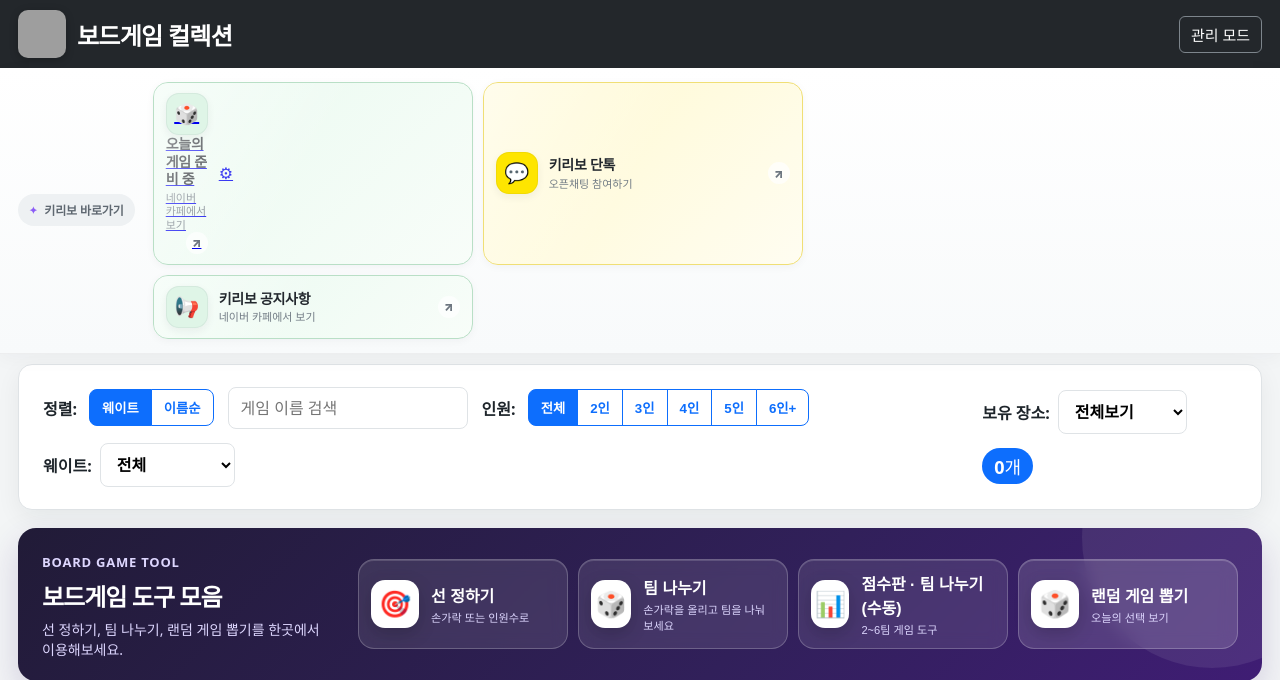
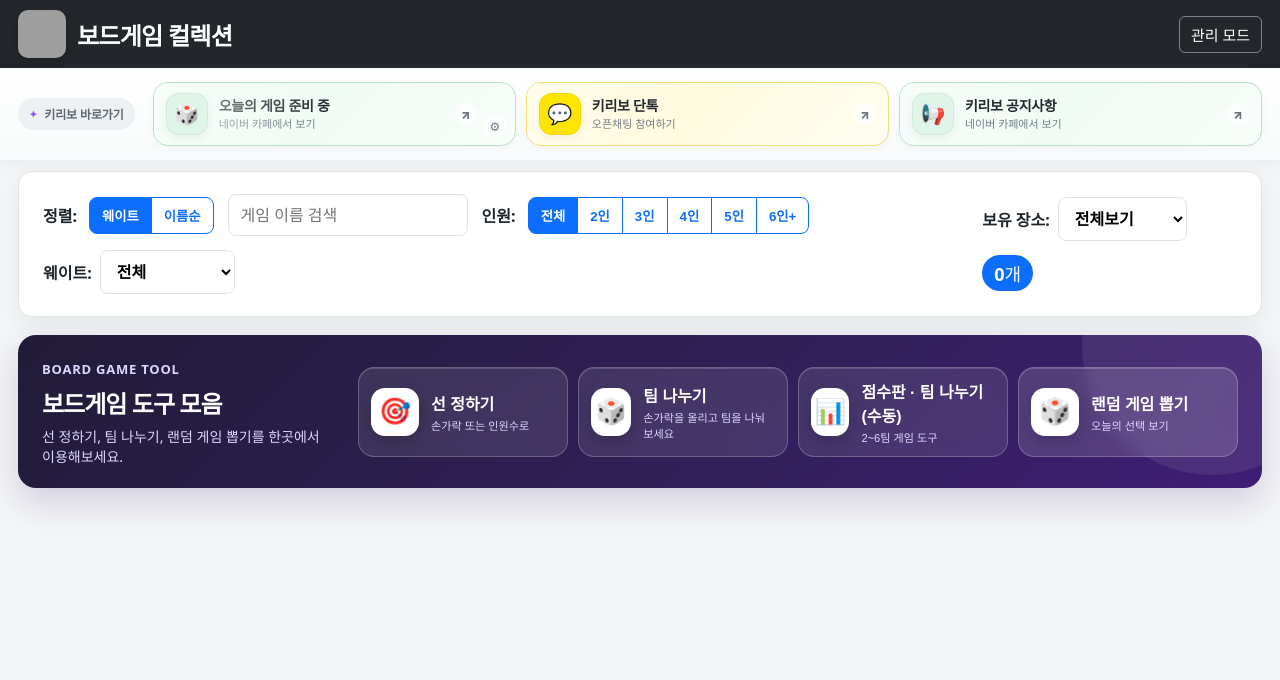
Before and after one commit to blissmovie0109-eng/club-boardgame-shelf, a Flask app: page / in a window 1280 px wide. Shown: the top 680 px of the page. Run offline with Flask 3, Linux system fonts and the light colour scheme; the visitor is signed in with stand-in values (Sample User, id 1); data that the repository does not hold is empty; some libraries are stand-ins or nearby versions; grey boxes are pictures that could not be loaded.

Commit message:
Keep quicklinks on one row with Today Game first

```diff
--- a/static/quicklinks.css
+++ b/static/quicklinks.css
@@ -2,7 +2,7 @@
 .club-quicklinks-inner{max-width:1680px;margin:0 auto;padding:14px 18px;display:flex;align-items:center;gap:18px}
 .club-quicklinks-label{display:inline-flex;align-items:center;gap:7px;flex:0 0 auto;padding:7px 11px;border-radius:999px;background:#eef1f3;color:#5f6871;font-size:12px;font-weight:900;letter-spacing:-.01em;white-space:nowrap}
 .club-quicklinks-label:before{content:"✦";font-size:10px;color:#8b5cf6}
-.club-quicklinks-actions{display:grid;grid-template-columns:repeat(2,minmax(230px,320px));gap:10px}
+.club-quicklinks-actions{display:grid;grid-template-columns:repeat(3,minmax(0,1fr));gap:10px;flex:1;min-width:0}
 .club-link{position:relative;overflow:hidden;display:grid;grid-template-columns:42px 1fr 22px;align-items:center;gap:11px;min-width:0;padding:10px 12px;border-radius:15px;text-decoration:none;color:#252a30;border:1px solid transparent;box-shadow:0 2px 8px rgba(29,38,48,.04);transition:transform .18s ease,box-shadow .18s ease,border-color .18s ease,filter .18s ease}
 .club-link:before{content:"";position:absolute;inset:0;pointer-events:none;background:linear-gradient(120deg,rgba(255,255,255,.62),rgba(255,255,255,0) 48%)}
 .club-link:hover{transform:translateY(-2px);box-shadow:0 10px 22px rgba(29,38,48,.10);filter:saturate(1.04)}
@@ -15,10 +15,12 @@
 .club-link-chat .club-link-icon{background:#fee500}
 .club-link-notice .club-link-icon{background:#dff5e7}
 .club-link>span:nth-child(2){position:relative;z-index:1;min-width:0}
-.club-link b{display:block;font-size:14px;line-height:1.25;letter-spacing:-.02em;color:#23282e}
-.club-link small{display:block;margin-top:3px;font-size:11px;line-height:1.25;color:#737d86}
+.club-link b{display:block;font-size:14px;line-height:1.25;letter-spacing:-.02em;color:#23282e;white-space:nowrap;overflow:hidden;text-overflow:ellipsis}
+.club-link small{display:block;margin-top:3px;font-size:11px;line-height:1.25;color:#737d86;white-space:nowrap;overflow:hidden;text-overflow:ellipsis}
 .club-link-arrow{position:relative;z-index:1;width:22px;height:22px;display:grid;place-items:center;margin-left:auto;border-radius:50%;background:rgba(255,255,255,.72);color:#6d7680;font-size:12px;font-weight:900;transition:transform .18s ease,background .18s ease}
 .club-link:hover .club-link-arrow{transform:translate(2px,-2px);background:#fff}
-@media(max-width:820px){.club-quicklinks-inner{align-items:flex-start;flex-direction:column;gap:9px}.club-quicklinks-actions{width:100%;grid-template-columns:1fr 1fr}.club-link{width:100%}}
-@media(max-width:680px){.club-quicklinks-inner{padding:11px 10px}.club-quicklinks-label{margin-left:2px;padding:5px 9px;font-size:11px}.club-quicklinks-actions{gap:8px}.club-link{grid-template-columns:36px 1fr;padding:9px 10px;border-radius:13px}.club-link-icon{width:36px;height:36px;border-radius:11px;font-size:18px}.club-link small{display:none}.club-link-arrow{display:none}.club-link b{font-size:13px}}
-@media(max-width:390px){.club-quicklinks-actions{grid-template-columns:1fr}.club-link{grid-template-columns:38px 1fr 20px}.club-link-icon{width:38px;height:38px}.club-link small{display:block}.club-link-arrow{display:grid}}
+.today-game-link-card{padding-right:38px}
+.today-game-link-card>a:first-child{display:grid;grid-template-columns:42px 1fr 22px;align-items:center;gap:11px;min-width:0;color:inherit;text-decoration:none;grid-column:1/-1}
+.today-game-admin{position:absolute;z-index:2;right:9px;bottom:8px;width:22px;height:22px;border-radius:50%;display:grid;place-items:center;background:rgba(255,255,255,.8);color:#6d7680;text-decoration:none;font-size:12px}
+@media(max-width:820px){.club-quicklinks-inner{padding:10px;gap:8px}.club-quicklinks-label{display:none}.club-quicklinks-actions{width:100%;grid-template-columns:repeat(3,minmax(0,1fr));gap:7px}.club-link{grid-template-columns:34px 1fr;padding:8px 8px;border-radius:12px;gap:7px}.club-link-icon{width:34px;height:34px;border-radius:10px;font-size:17px}.club-link-arrow{display:none}.club-link b{font-size:12px}.club-link small{display:none}.today-game-link-card{padding-right:28px}.today-game-link-card>a:first-child{grid-template-columns:34px 1fr;gap:7px}.today-game-admin{right:6px;bottom:6px;width:19px;height:19px;font-size:10px}}
+@media(max-width:430px){.club-quicklinks-actions{gap:5px}.club-link{padding:7px 6px;gap:5px}.club-link-icon{width:31px;height:31px;font-size:15px}.today-game-link-card>a:first-child{grid-template-columns:31px 1fr;gap:5px}.club-link b{font-size:11px}.today-game-admin{right:4px;bottom:4px;width:17px;height:17px;font-size:9px}}
```
